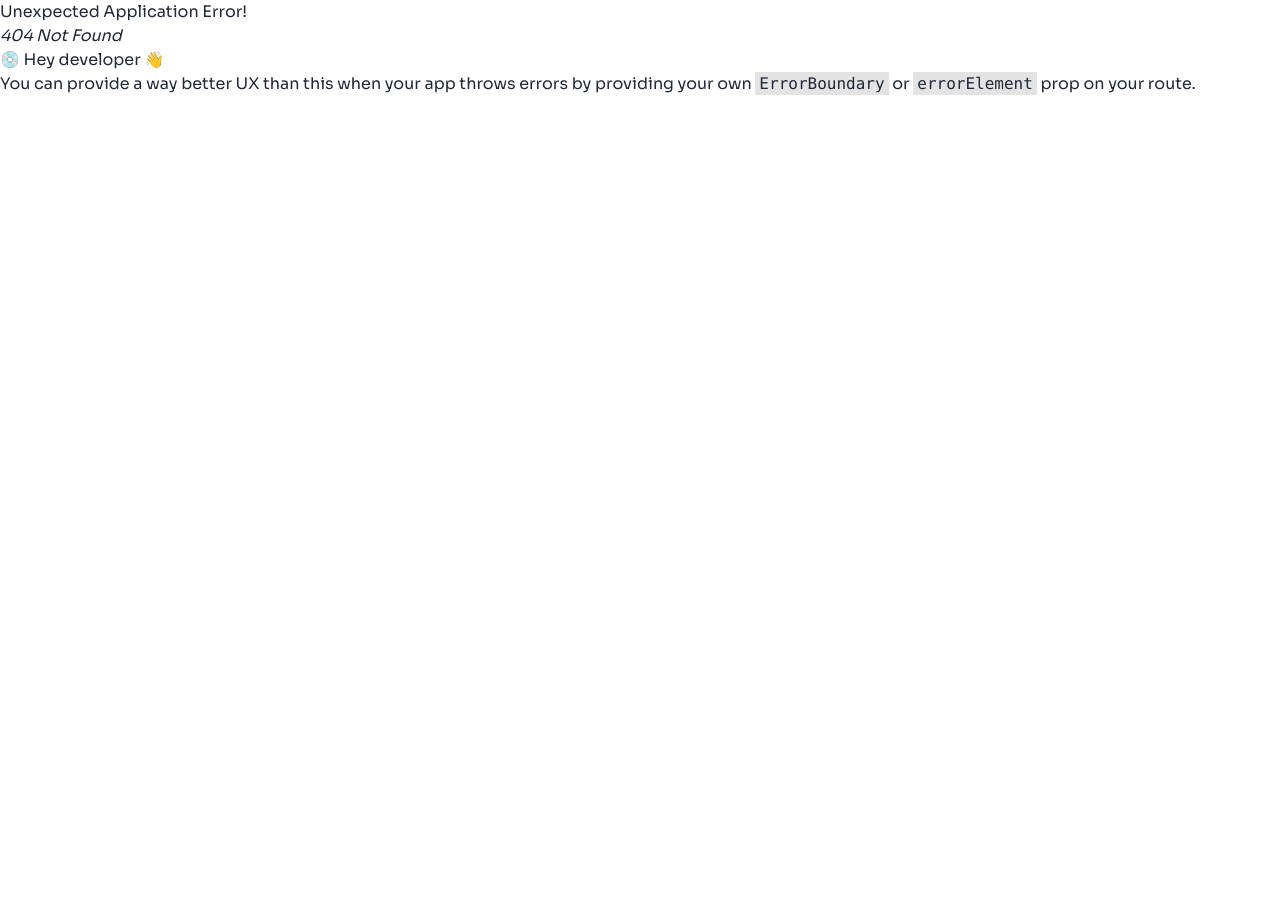
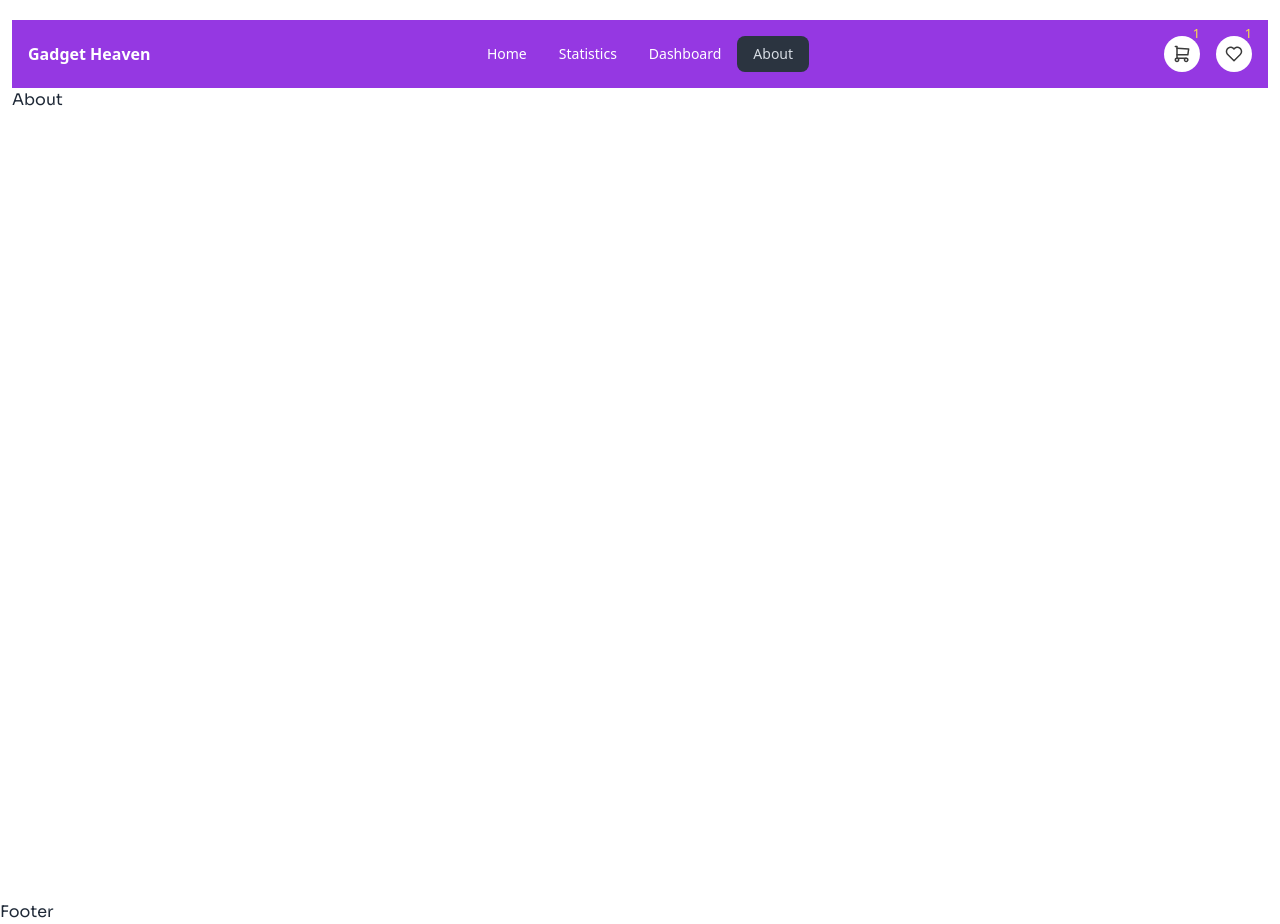
Before and after one commit to sakib-333/ph-b10-a8, a React (Vite) app: page /about in a window 1280 px wide. Before the commit this address had no page. Before the commit the page ends 800 px from the top, so only its background shows below. Built offline with nearby package versions, Linux system fonts and the light colour scheme.

Commit message:
Add about page.

```diff
--- /dev/null
+++ b/src/components/Body/BodyComponents/About.jsx
@@ -0,0 +1,7 @@
+import React from "react";
+
+const About = () => {
+  return <div>About</div>;
+};
+
+export default About;
--- a/src/router/router.jsx
+++ b/src/router/router.jsx
@@ -3,6 +3,7 @@
 import Home from "../components/Body/BodyComponents/Home";
 import Statistics from "../components/Body/BodyComponents/Statistics";
 import Dashboard from "../components/Body/BodyComponents/Dashboard";
+import About from "../components/Body/BodyComponents/About";
 
 export const router = createBrowserRouter([
   {
@@ -21,6 +22,10 @@
         path: "/dashboard",
         element: <Dashboard />,
       },
+      {
+        path: "/about",
+        element: <About />,
+      },
     ],
   },
 ]);
```
